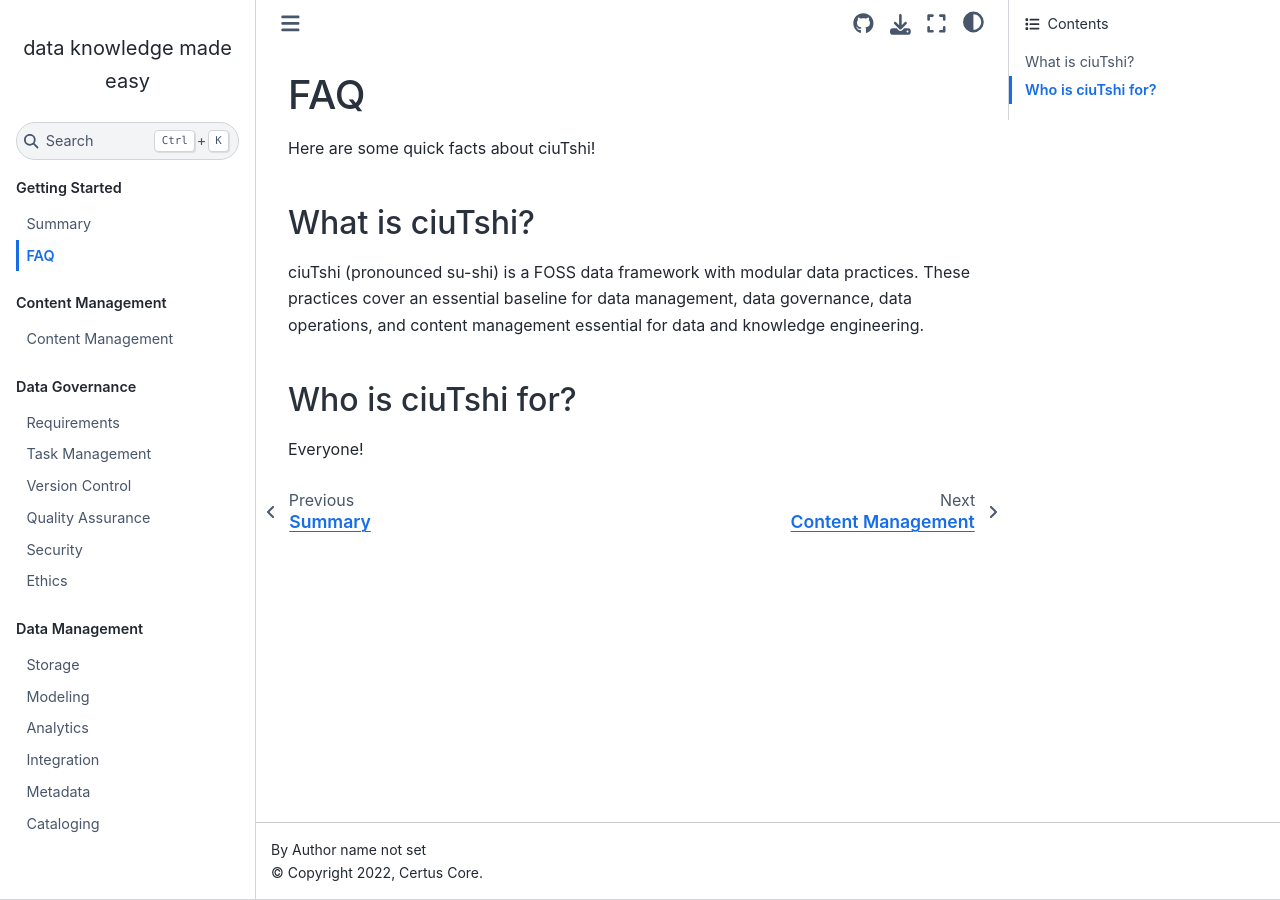
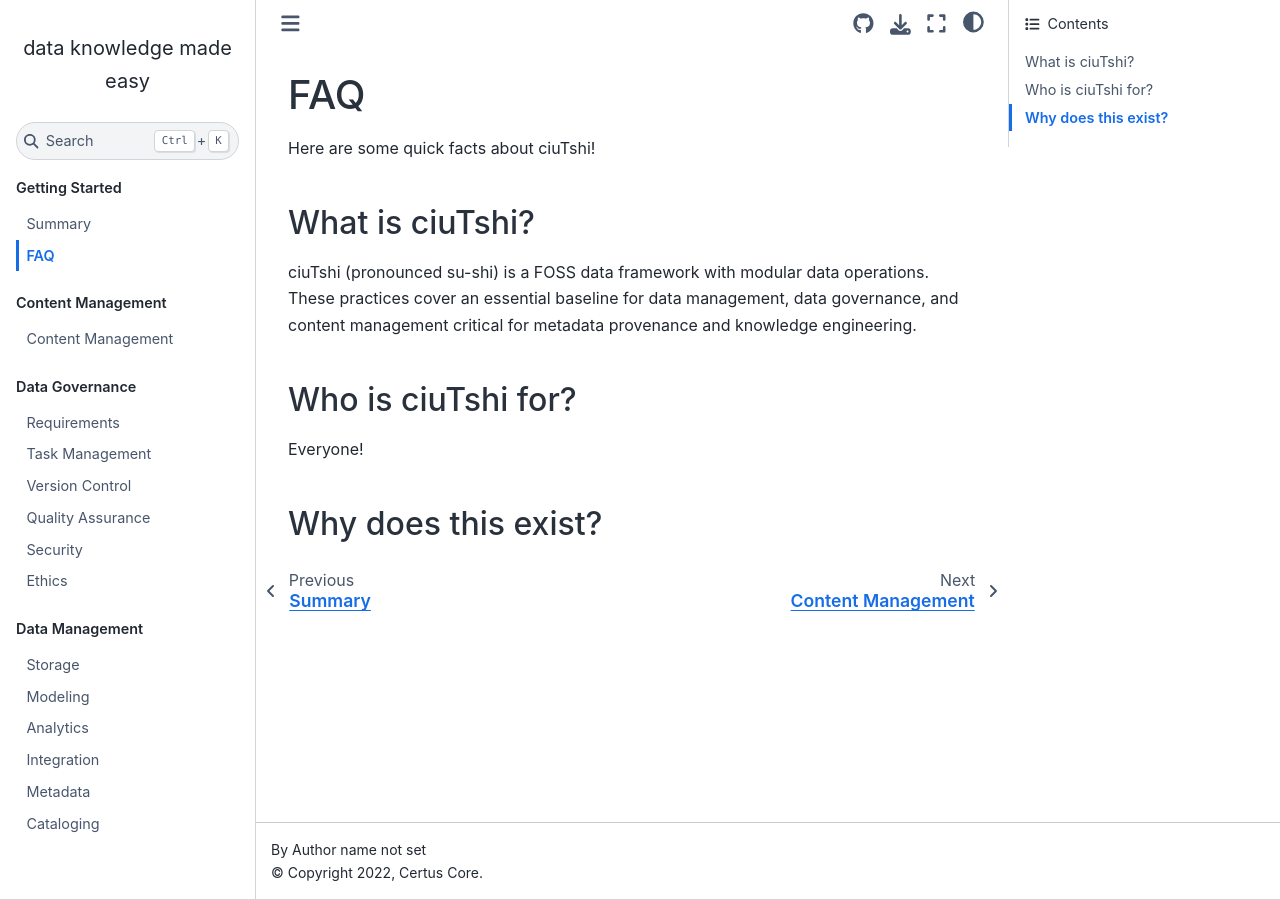
Before and after one commit to CertusGroup/ciutshi, a Sphinx documentation site: the page built from docs/source/faq.md, in a window 1280 px wide. Built offline with Sphinx 7.4.7 and the Sphinx Book theme 1.1.4, drawn with Linux system fonts in a browser that asks for light colours.

Commit message:
faq - minor updates

```diff
--- a/docs/source/faq.md
+++ b/docs/source/faq.md
@@ -4,8 +4,10 @@
 
 ## What is ciuTshi?
 
-ciuTshi (pronounced su-shi) is a FOSS data framework with modular data practices. These practices cover an essential baseline for data management, data governance, data operations, and content management essential for data and knowledge engineering.
+ciuTshi (pronounced su-shi) is a FOSS data framework with modular data operations. These practices cover an essential baseline for data management, data governance, and content management critical for metadata provenance and knowledge engineering.
 
 ## Who is ciuTshi for?
 
 Everyone!
+
+## Why does this exist?
```
